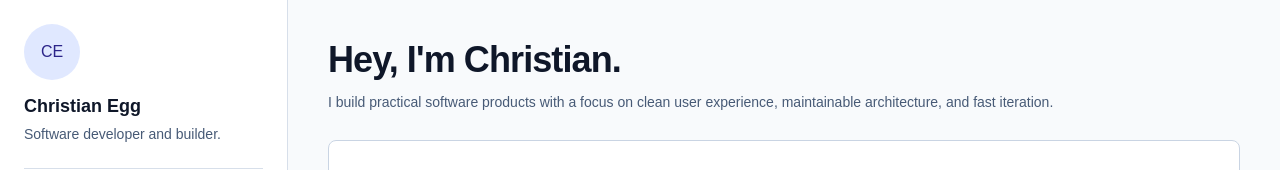
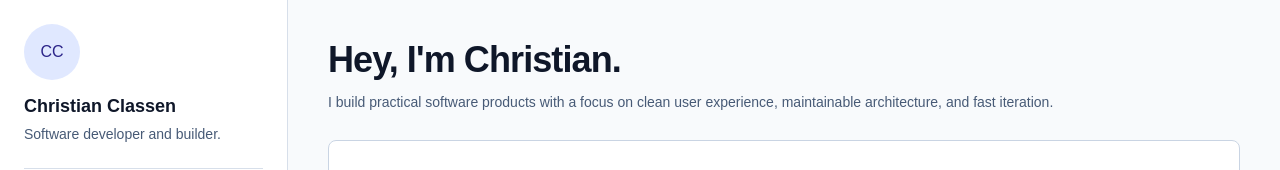
Before and after one commit to christian-egg/christian-egg.github.io, a Next.js app: page / in a window 1280 px wide. Shown: the top 170 px of the page. Built offline with nearby package versions, Linux system fonts and the light colour scheme.

Commit message:
Replaced placeholder names for titles/descriptions
Also replaced the placeholder Linkedin link.

```diff
--- a/app/layout.tsx
+++ b/app/layout.tsx
@@ -15,8 +15,8 @@ const geistMono = localFont({
 });
 
 export const metadata: Metadata = {
-  title: "Christian Egg",
-  description: "Portfolio site for Christian Egg",
+  title: "Christian Classen",
+  description: "Portfolio site for Christian Classen",
 };
 
 export default function RootLayout({
--- a/components/sidebar.tsx
+++ b/components/sidebar.tsx
@@ -43,7 +43,7 @@ const CONNECT_ITEMS: ConnectItem[] = [
     icon: FolderKanban,
   },
   {
-    href: "https://www.linkedin.com/in/christian-egg/",
+    href: "https://www.linkedin.com/in/christian-classen/",
     label: "LinkedIn",
     icon: BriefcaseBusiness,
   },
@@ -66,9 +66,9 @@ export default function Sidebar() {
         <div>
           <div className="mb-8 border-b border-sidebar-border pb-6">
             <div className="mb-3 flex h-14 w-14 items-center justify-center rounded-full bg-accent text-accent-foreground">
-              CE
+              CC
             </div>
-            <p className="text-lg font-semibold text-foreground">Christian Egg</p>
+            <p className="text-lg font-semibold text-foreground">Christian Classen</p>
             <p className="mt-1 text-sm text-muted-foreground">
               Software developer and builder.
             </p>
```
